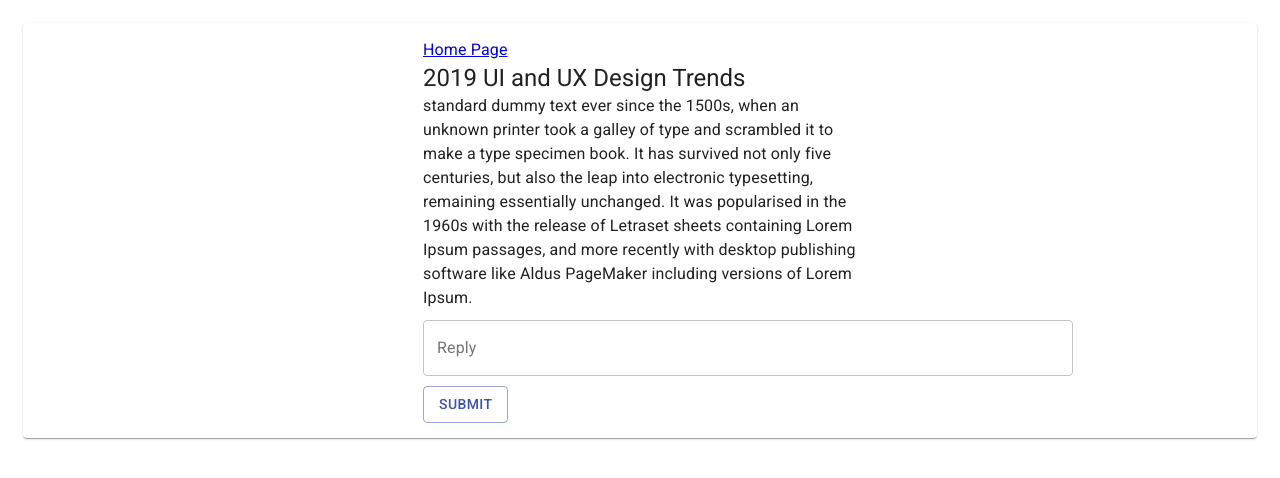
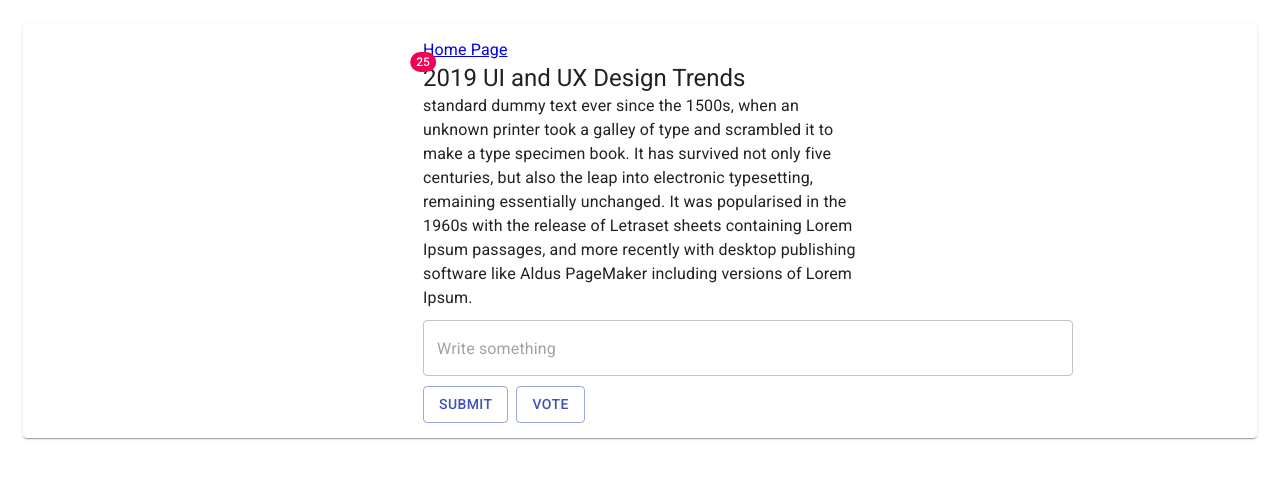
Before and after one commit to pdariusv/howdy-group-project, a React (Create React App) app: page /posts/10 in a window 1280 px wide. Shown: the top 478 px of the page. Built offline with nearby package versions, Linux system fonts and the light colour scheme.

Commit message:
Rating - Upvote/downvote

```diff
--- a/src/components/Dialogs/PostDetail.js
+++ b/src/components/Dialogs/PostDetail.js
@@ -1,5 +1,5 @@
-import React, { useState } from "react";
-import { Link } from "react-router-dom";
+import React, { useState } from 'react'
+import { Link } from 'react-router-dom'
 import {
   Paper,
   Button,
@@ -7,15 +7,17 @@ import {
   styled,
   Typography,
   TextField,
-  Box
-} from "@material-ui/core";
+  Box,
+  Badge,
+  makeStyles
+} from '@material-ui/core'
 // import { sizing } from "@material-ui/system";
 
-import PostReplyList from "./PostReplyList.js";
+import PostReplyList from './PostReplyList.js'
 
 const MyPaper = styled(Paper)({
   margin: 15
-});
+})
 
 //Need to figure out how to keep text width fixed on screen size change?? Also need to understand nesting. For example should we combine the paper and box? Also how do we do fullheight for paper?
 const MyBox = styled(Box)({
@@ -23,76 +25,107 @@ const MyBox = styled(Box)({
   marginRight: 400,
   paddingTop: 15,
   paddingBottom: 15
-});
+})
+
+const useStyles = makeStyles(theme => ({
+  button: {
+    marginLeft: theme.spacing(1)
+  }
+}))
 
 const MyTextField = styled(TextField)({
   marginTop: 10,
   marginBottom: 10,
   //how to make width same width as text box?
   width: 650
-});
+})
 
 //Post Detail Page which allows users to reply to a saved post.
 
-export default function PostDetail(props) {
+export default function PostDetail (props) {
   // const classes = useStyles();
 
+  const classes = useStyles()
+
+  const [state, setState] = useState({ vote: true })
+
   //Find POST based on Params
-  const postDetail = props.post.find(
+  const postDetailInitialState = props.post.find(
     postDetail => props.match.params.id === `${postDetail.id}`
-  );
+  )
 
   // filters out replies for a given post.
   const existingReplies = props.comments.filter(
     postReplies => props.match.params.id === `${postReplies.id}`
-  );
+  )
 
   //SET STATE
   //Old replies that are currently in database or hard coded (i.e. dummy data)
-  const [oldReply, setOldReply] = useState(existingReplies);
+  const [replies, setReplies] = useState(existingReplies)
+
+  const [postDetail, setPostDetailState] = useState(postDetailInitialState)
+
+  const [votesState, setVoteState] = useState(postDetail.votes)
+
+  const [formState, setformState] = useState({ text: '' })
+
+  const [textFieldState, setTextFieldState] = useState({
+    text: ''
+  })
 
   //new replies that are added to a post.
-  const [newReply, setNewReply] = useState([""]);
+  //const [newReply, setNewReply] = useState([''])
 
   //START HANDLER FUNCTIONS //
 
   //logic for adding a new reply.
-  const addReply = replyVar => {
-    const newReplies = [
-      ...oldReply,
-      {
-        id: null,
-        PostId: null,
-        username: null,
-        reply: replyVar,
-        notification: null
+  const addReply = reply => {
+    const newReplies = [...replies, reply]
+    console.log('PostDetail.js - addReply - reply', newReplies)
+    setReplies(newReplies)
   }
-    ];
-    console.log("PostDetail.js - addReply - reply", newReplies);
-    setOldReply(newReplies);
-  };
 
   //handles submit for new reply.
   const handleSubmit = e => {
-    e.preventDefault();
-    if (!newReply) return;
-    addReply(newReply);
-  };
+    e.preventDefault()
+    if (!replies) return
+
+    const newReply = {
+      id: 69,
+      PostId: postDetail.id,
+      username: 'username999',
+      reply: textFieldState.text,
+      notification: true
+    }
+
+    addReply(newReply)
+    setTextFieldState({ text: '' })
+  }
+
+  const handleVote = e => {
+    if (state.vote) {
+      setVoteState(votesState + 1)
+    } else {
+      setVoteState(votesState - 1)
+    }
+
+    setState({ vote: state.vote ? false : true })
+  }
 
   //handles change to text input for new reply.
   const handleChange = event => {
-    setNewReply(event.target.value);
-  };
+    console.log('handleChange')
+    setTextFieldState({ text: event.target.value })
+  }
 
   //removes a reply.
   const removeReplyFunc = arg => {
-    const newReplies = [...oldReply];
-    const newReplyAfterRemovals = newReplies.filter(reply => reply.id !== arg);
-    setOldReply(newReplyAfterRemovals);
-    console.log("this is the remove reply button", newReplyAfterRemovals);
-  };
+    const newReplyAfterRemovals = replies.filter(reply => reply.id !== arg)
+    setReplies(newReplyAfterRemovals)
+    console.log('this is the remove reply button', newReplyAfterRemovals)
+  }
 
-  console.log("PostDetail.js - reply hook variable", newReply);
+  console.log('PostDetail.js - reply hook variable', replies)
 
   // //EDITING REPLY
   //   const [editingReply, setEditingReply] = useState(false);
@@ -109,7 +142,6 @@ export default function PostDetail(props) {
 
   //   const editReply =
 
-
   //   //JSX body that includes detail of post and replies associated.
   return (
     <div
@@ -118,22 +150,28 @@ export default function PostDetail(props) {
       <Grid container spacing={3}>
         <Grid item xs={12}>
           <MyPaper
-            height="100%"
+            height='100%'
 
             // className={classes.paper}
           >
-            <MyBox height="100%">
-              {" "}
-              <Typography component="div" variant="body1" color="textPrimary">
-                <Link to="/">Home Page</Link>
+            <MyBox height='100%'>
+              {' '}
+              <Typography component='div' variant='body1' color='textPrimary'>
+                <Link to='/'>Home Page</Link>
               </Typography>
-              <Typography component="div" variant="h5" color="textPrimary">
+              <Badge
+                color='secondary'
+                badgeContent={votesState}
+                anchorOrigin={{ vertical: 'top', horizontal: 'left' }}
+              >
+                <Typography component='div' variant='h5' color='textPrimary'>
                   {postDetail.title}
                 </Typography>
+              </Badge>
               <Typography
-                component="div"
-                variant="body1"
-                color="textPrimary"
+                component='div'
+                variant='body1'
+                color='textPrimary'
                 // className={classes.typoBody}
               >
                 {postDetail.postText}
@@ -143,32 +181,44 @@ export default function PostDetail(props) {
               //form may not be necessary here since we have textfield.
               >
                 <MyTextField
-                  id="outlined-basic"
+                  id='outlined-basic'
                   // className={classes.textField}
                   // label="Comment"
-                  name="reply"
-                  variant="outlined"
-                  label="Reply"
+                  name='reply'
+                  variant='outlined'
+                  //label='Reply'
+                  value={textFieldState.text}
                   onChange={handleChange}
-                  placeholder="Type reply here..."
+                  placeholder='Write something'
                 />
 
                 <div
                 // className={classes.button}
                 >
                   <Button
-                    variant="outlined"
-                    size="medium"
-                    color="primary"
+                    variant='outlined'
+                    size='medium'
+                    color='primary'
                     // className={classes.button}
                     onClick={handleSubmit} //when does this needd to be refactored as a function call?
                   >
                     Submit
                   </Button>
+
+                  <Button
+                    className={classes.button}
+                    variant='outlined'
+                    size='medium'
+                    color='primary'
+                    // className={classes.button}
+                    onClick={handleVote} //when does this needd to be refactored as a function call?
+                  >
+                    {state.vote ? 'Vote' : 'Unvote'}
+                  </Button>
                   {/*How do I filter the prop? so that the post array isn't sent to postreplies?*/}
                   <PostReplyList
                     // handleSubmit = {handleSubmit}
-                    oldReply={oldReply}
+                    oldReply={replies}
                     removeReplyFunc={removeReplyFunc}
                   />
                 </div>
@@ -178,5 +228,5 @@ export default function PostDetail(props) {
         </Grid>
       </Grid>
     </div>
-  );
+  )
 }
```
Also changed, not shown: src/data/store.js (+155 -138 lines). Lines whose indentation alone changed are shown as unchanged.
